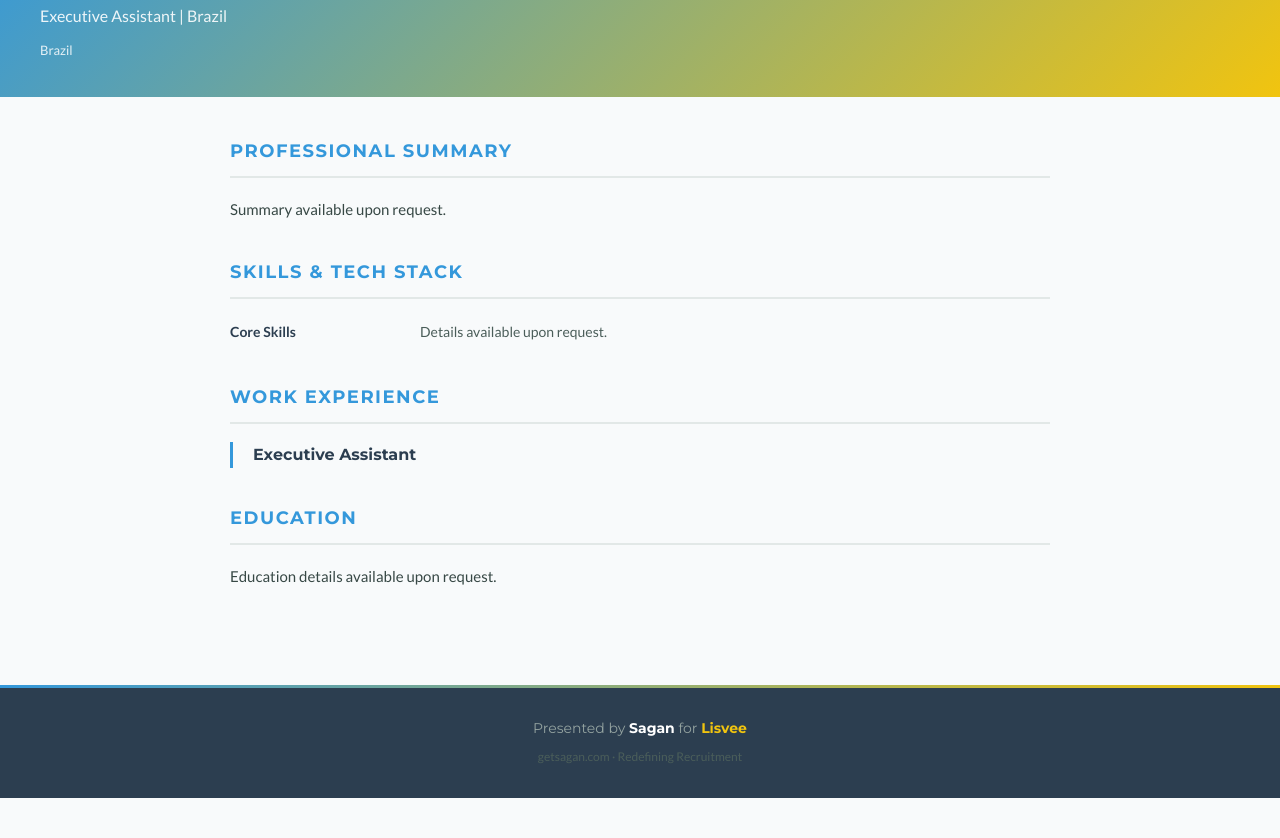
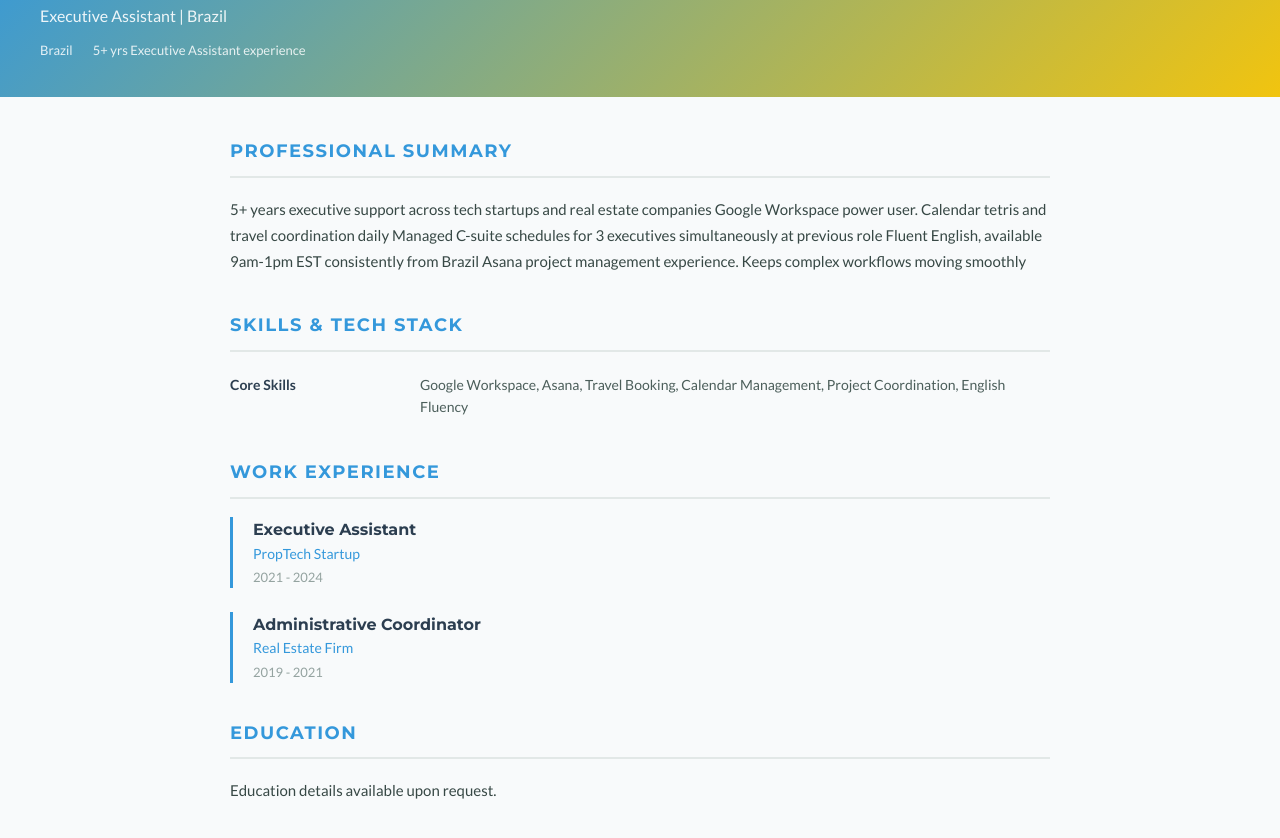
Before and after one commit to wg-dotcom/lisvee-executive-assistant-candidates, a plain HTML site: page resume-amanda.html in a window 1280 px wide. Shown: the part 308-1146 px from the top of the page. Before the commit the page ends 1106 px from the top, so only its background shows below. Drawn offline with Linux system fonts and the light colour scheme.

Commit message:
Add branded resume: Amanda F

```diff
--- a/resume-amanda.html
+++ b/resume-amanda.html
@@ -81,18 +81,28 @@
     <div class="candidate-title">Executive Assistant | Brazil</div>
     <div class="candidate-contact">
       <span>Brazil</span>
-
+      <span>5+ yrs Executive Assistant experience</span>
     </div>
   </div>
   <div class="resume-body">
-    <div class="section"><div class="section-title">Professional Summary</div><p class="summary-text">Summary available upon request.</p></div>
-    <div class="section"><div class="section-title">Skills &amp; Tech Stack</div><div class="skills-grid"><div class="skill-label">Core Skills</div><div class="skill-value">Details available upon request.</div></div></div>
+    <div class="section"><div class="section-title">Professional Summary</div><p class="summary-text">5+ years executive support across tech startups and real estate companies Google Workspace power user. Calendar tetris and travel coordination daily Managed C-suite schedules for 3 executives simultaneously at previous role Fluent English, available 9am-1pm EST consistently from Brazil Asana project management experience. Keeps complex workflows moving smoothly</p></div>
+    <div class="section"><div class="section-title">Skills &amp; Tech Stack</div><div class="skills-grid">
+    <div class="skill-label">Core Skills</div>
+    <div class="skill-value">Google Workspace, Asana, Travel Booking, Calendar Management, Project Coordination, English Fluency</div></div></div>
     <div class="section"><div class="section-title">Work Experience</div>
     <div class="experience-item">
       <div class="exp-header">
         <div class="exp-role">Executive Assistant</div>
-        <div class="exp-company"></div>
-        <div class="exp-meta"></div>
+        <div class="exp-company">PropTech Startup</div>
+        <div class="exp-meta">2021 - 2024</div>
+      </div>
+
+    </div>
+    <div class="experience-item">
+      <div class="exp-header">
+        <div class="exp-role">Administrative Coordinator</div>
+        <div class="exp-company">Real Estate Firm</div>
+        <div class="exp-meta">2019 - 2021</div>
       </div>
 
     </div></div>
```
